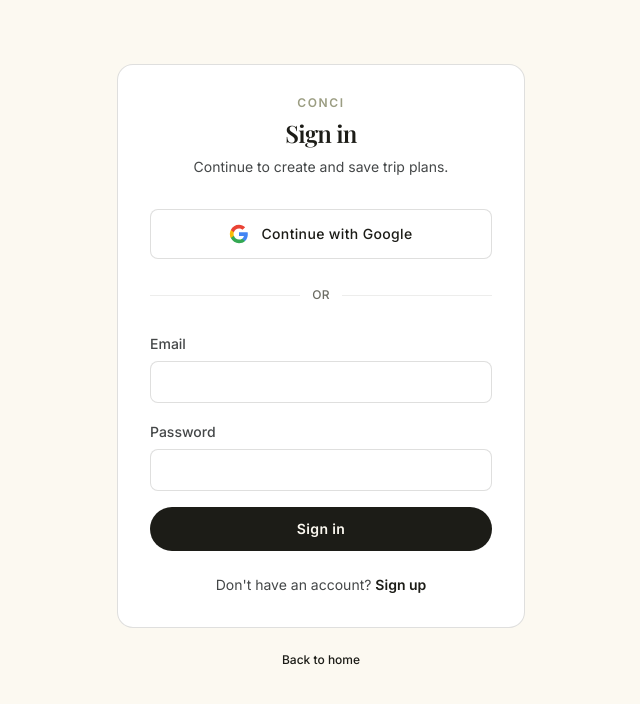
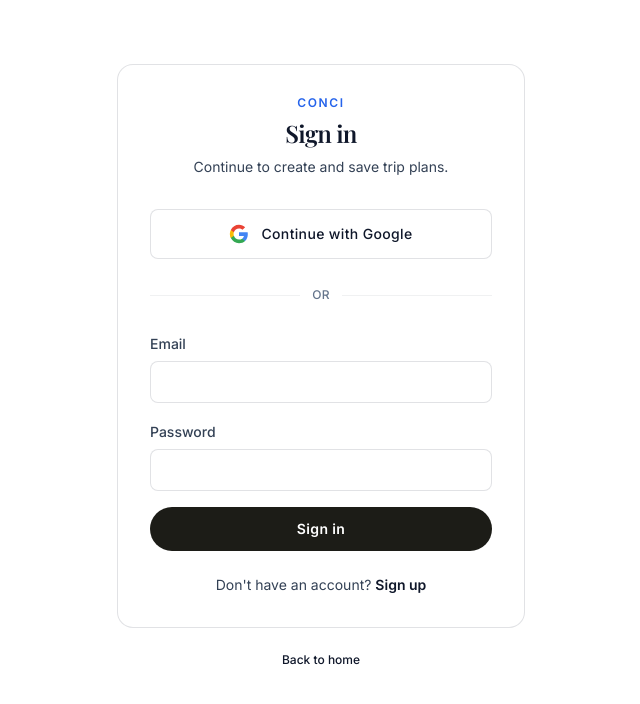
Before and after one commit to BrandonKS05/conci-app, a Next.js app: page /auth in a window 1280 px wide. Shown: the top 704 px of the page, without its empty margins (319-959 px from the left). Built offline with nearby package versions, Linux system fonts and the light colour scheme.

Commit message:
Lots of UI Updates

```diff
--- a/src/app/globals.css
+++ b/src/app/globals.css
@@ -10,41 +10,41 @@
  * everything else flows from the light-mode tokens below.
  */
 :root {
-  /* Surfaces */
-  --surface: #fcf9f1;
-  --surface-bright: #fcf9f1;
-  --surface-dim: #f4f0e8;
+  /* Surfaces - Crisp Whites & Cool Grays */
+  --surface: #ffffff;
+  --surface-bright: #ffffff;
+  --surface-dim: #f8fafc;
   --surface-container-lowest: #ffffff;
-  --surface-container-low: #f7f3eb;
-  --surface-container: #f1eee5;
-  --surface-container-high: #ebe8e0;
-  --surface-container-highest: #e5e2da;
+  --surface-container-low: #f8fafc;
+  --surface-container: #f1f5f9;
+  --surface-container-high: #e2e8f0;
+  --surface-container-highest: #cbd5e1;
 
-  /* Ink */
-  --on-surface: #1c1c17;
-  --on-surface-variant: #444748;
-  --on-surface-muted: #6c6c63;
+  /* Ink - Deep Slate */
+  --on-surface: #0f172a;
+  --on-surface-variant: #334155;
+  --on-surface-muted: #64748b;
 
   /* Structure */
-  --outline: #747878;
-  --outline-variant: #c4c7c7;
-  --hairline: rgba(28, 28, 23, 0.08);
-  --hairline-strong: rgba(28, 28, 23, 0.14);
+  --outline: #94a3b8;
+  --outline-variant: #cbd5e1;
+  --hairline: rgba(15, 23, 42, 0.06);
+  --hairline-strong: rgba(15, 23, 42, 0.12);
 
   /* Brand */
-  --primary: #000000;
+  --primary: #0f172a;
   --on-primary: #ffffff;
-  --primary-container: #1c1b1b;
+  --primary-container: #1e293b;
 
-  /* Accent — sage green, used sparingly for active states / premium chips */
-  --sage: #9b9d82;
-  --sage-soft: #c7c9b3;
-  --on-sage: #1c1c17;
+  /* Accent — Aegean Blue (Variable name kept as 'sage' for backwards compatibility) */
+  --sage: #2563EB;
+  --sage-soft: #60A5FA;
+  --on-sage: #ffffff;
 
-  /* Shadow — soft ambient charcoal glow */
-  --shadow-ambient-sm: 0 4px 16px rgba(28, 28, 23, 0.03);
-  --shadow-ambient: 0 12px 40px rgba(28, 28, 23, 0.04);
-  --shadow-ambient-lg: 0 24px 60px rgba(28, 28, 23, 0.05);
+  /* Shadow — Crisp ambient glow */
+  --shadow-ambient-sm: 0 4px 16px rgba(15, 23, 42, 0.04);
+  --shadow-ambient: 0 12px 40px rgba(15, 23, 42, 0.06);
+  --shadow-ambient-lg: 0 24px 60px rgba(15, 23, 42, 0.08);
 }
 
 html {
@@ -75,8 +75,8 @@ body {
 }
 
 html.dark body {
-  background: #0f0f0f;
-  color: #e5e5e5;
+  background: #050505;
+  color: #F5F5F0;
 }
 
 * {
@@ -95,11 +95,11 @@ textarea {
 }
 
 ::selection {
-  background: rgba(155, 157, 130, 0.28);
+  background: rgba(37, 99, 235, 0.2);
 }
 
 html.dark ::selection {
-  background: rgba(255, 255, 255, 0.12);
+  background: rgba(37, 99, 235, 0.35);
 }
 
 /**
@@ -131,7 +131,7 @@ h3 {
 html.dark h1,
 html.dark h2,
 html.dark h3 {
-  color: #ebe9e4;
+  color: #f8fafc;
 }
 
 /**
--- a/src/frontend/components/landing-tw-plus-hero.tsx
+++ b/src/frontend/components/landing-tw-plus-hero.tsx
@@ -13,7 +13,7 @@ import { motion } from "framer-motion";
  * by the home example strip where the smaller size is correct.)
  */
 const heroFilledPillClass =
-  "inline-flex items-center justify-center rounded-full bg-[#1c1c17] px-9 py-4 text-base font-medium tracking-wide text-[color:var(--surface)] transition hover:bg-[#2a2a23] focus-visible:outline-none focus-visible:ring-2 focus-visible:ring-[color:var(--sage)]/50 focus-visible:ring-offset-2 focus-visible:ring-offset-[color:var(--surface)] sm:px-10 sm:py-4 sm:text-lg dark:bg-white dark:text-[#1c1c17] dark:hover:bg-neutral-200";
+  "inline-flex items-center justify-center rounded-full bg-[color:var(--on-surface)] px-9 py-4 text-base font-medium tracking-wide text-[color:var(--surface)] transition hover:opacity-90 focus-visible:outline-none focus-visible:ring-2 focus-visible:ring-[color:var(--sage)]/50 focus-visible:ring-offset-2 focus-visible:ring-offset-[color:var(--surface)] sm:px-10 sm:py-4 sm:text-lg dark:bg-white dark:text-[#0f172a] dark:hover:bg-neutral-200";
 
 const heroOutlinePillClass =
   "inline-flex items-center justify-center rounded-full border border-[color:var(--hairline-strong)] px-9 py-4 text-base font-medium tracking-wide text-[color:var(--on-surface)] transition hover:bg-black/5 focus-visible:outline-none focus-visible:ring-2 focus-visible:ring-[color:var(--sage)]/50 focus-visible:ring-offset-2 focus-visible:ring-offset-[color:var(--surface)] sm:px-10 sm:py-4 sm:text-lg dark:border-white/15 dark:text-[color:var(--on-surface)] dark:hover:bg-white/5";
@@ -26,7 +26,7 @@ export function LandingTwPlusHero() {
           <div className="flex min-w-0 flex-1 items-center">
             <Link href="/" className="-m-1.5 flex min-w-0 items-center p-1.5 outline-none">
               <span className="sr-only">Conci</span>
-              <span className="font-display text-2xl font-semibold tracking-tight text-[#1c1c17] dark:text-white sm:text-[1.75rem]">
+              <span className="font-display text-2xl font-semibold tracking-tight text-[color:var(--on-surface)] dark:text-white sm:text-[1.75rem]">
                 Conci
               </span>
             </Link>
@@ -135,18 +135,7 @@ export function LandingTwPlusHero() {
       </header>
 
       <div className="relative isolate px-6 pt-14 lg:px-8">
-        <div
-          aria-hidden="true"
-          className="absolute inset-x-0 -top-40 -z-10 transform-gpu overflow-hidden blur-3xl sm:-top-80"
-        >
-          <div
-            style={{
-              clipPath:
-                "polygon(74.1% 44.1%, 100% 61.6%, 97.5% 26.9%, 85.5% 0.1%, 80.7% 2%, 72.5% 32.5%, 60.2% 62.4%, 52.4% 68.1%, 47.5% 58.3%, 45.2% 34.5%, 27.5% 76.7%, 0.1% 64.9%, 17.9% 100%, 27.6% 76.8%, 76.1% 97.7%, 74.1% 44.1%)",
-            }}
-            className="relative left-[calc(50%-11rem)] aspect-[1155/678] w-[36.125rem] -translate-x-1/2 rotate-[30deg] bg-gradient-to-tr from-[color:var(--sage-soft)]/25 to-[color:var(--surface-container-highest)]/60 opacity-50 dark:hidden sm:left-[calc(50%-30rem)] sm:w-[72.1875rem]"
-          />
-        </div>
+
 
         <div className="mx-auto flex max-w-7xl flex-col items-center py-28 text-center sm:py-36 lg:grid lg:grid-cols-2 lg:gap-12 lg:py-44 lg:text-left">
           <motion.div
@@ -166,7 +155,7 @@ export function LandingTwPlusHero() {
             </motion.span>
             <motion.h1
               variants={{ hidden: { opacity: 0, y: 20 }, visible: { opacity: 1, y: 0, transition: { duration: 0.8, ease: [0.16, 1, 0.3, 1] } } }}
-              className="font-display text-[3.75rem] font-medium leading-[0.96] tracking-[-0.035em] text-balance text-[#1c1c17] dark:text-white sm:text-[5.5rem] lg:text-[5rem] xl:text-[6.25rem]"
+              className="font-display text-[3.75rem] font-medium leading-[0.96] tracking-[-0.035em] text-balance text-[color:var(--on-surface)] dark:text-white sm:text-[5.5rem] lg:text-[5rem] xl:text-[6.25rem]"
             >
               Get the Trip out of the <span className="italic text-[color:var(--sage)] dark:text-[color:var(--sage-soft)]">Group Chat.</span>
             </motion.h1>
@@ -205,28 +194,17 @@ export function LandingTwPlusHero() {
           </motion.div>
 
           <motion.div
-            initial={{ opacity: 0, scale: 0.9, filter: "blur(10px)" }}
-            animate={{ opacity: 1, scale: 1, filter: "blur(0px)" }}
+            initial={{ opacity: 0, scale: 0.9 }}
+            animate={{ opacity: 1, scale: 1 }}
             transition={{ duration: 1.2, ease: [0.16, 1, 0.3, 1], delay: 0.2 }}
             className="hidden lg:flex justify-center mt-16 lg:mt-0 relative"
           >
-            <div className="absolute inset-0 bg-[radial-gradient(circle_at_center,var(--sage-soft)_0%,transparent_70%)] opacity-20 dark:opacity-10 blur-3xl pointer-events-none mix-blend-screen" />
+
             <LandingGlobe />
           </motion.div>
         </div>
 
-        <div
-          aria-hidden="true"
-          className="absolute inset-x-0 top-[calc(100%-13rem)] -z-10 transform-gpu overflow-hidden blur-3xl sm:top-[calc(100%-30rem)]"
-        >
-          <div
-            style={{
-              clipPath:
-                "polygon(74.1% 44.1%, 100% 61.6%, 97.5% 26.9%, 85.5% 0.1%, 80.7% 2%, 72.5% 32.5%, 60.2% 62.4%, 52.4% 68.1%, 47.5% 58.3%, 45.2% 34.5%, 27.5% 76.7%, 0.1% 64.9%, 17.9% 100%, 27.6% 76.8%, 76.1% 97.7%, 74.1% 44.1%)",
-            }}
-            className="relative left-[calc(50%+3rem)] aspect-[1155/678] w-[36.125rem] -translate-x-1/2 bg-gradient-to-tr from-[color:var(--surface-container-highest)]/70 to-[color:var(--sage-soft)]/20 opacity-50 dark:hidden sm:left-[calc(50%+36rem)] sm:w-[72.1875rem]"
-          />
-        </div>
+
       </div>
 
     </>
```
Also changed, not shown: src/app/page.tsx (+19 -17 lines).
